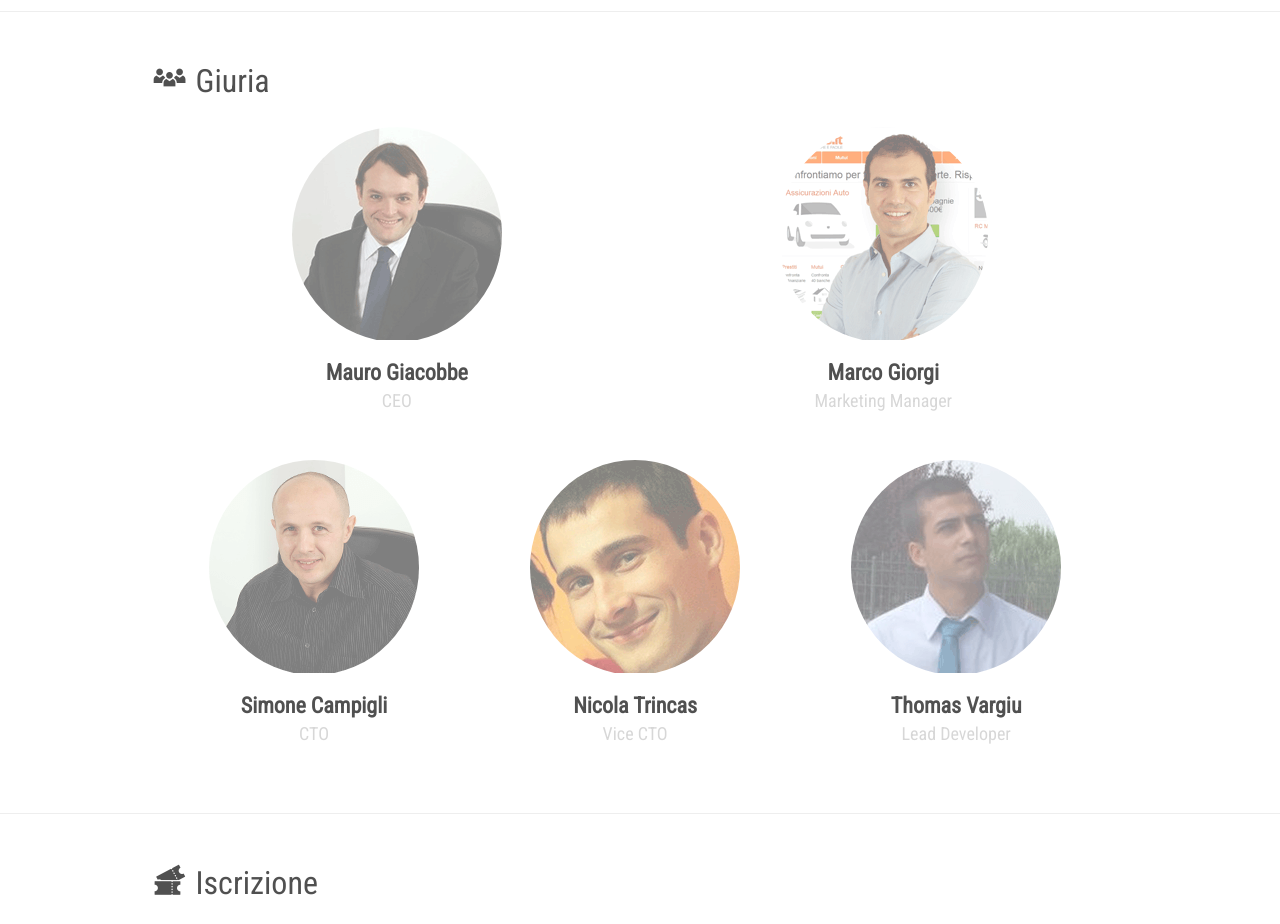
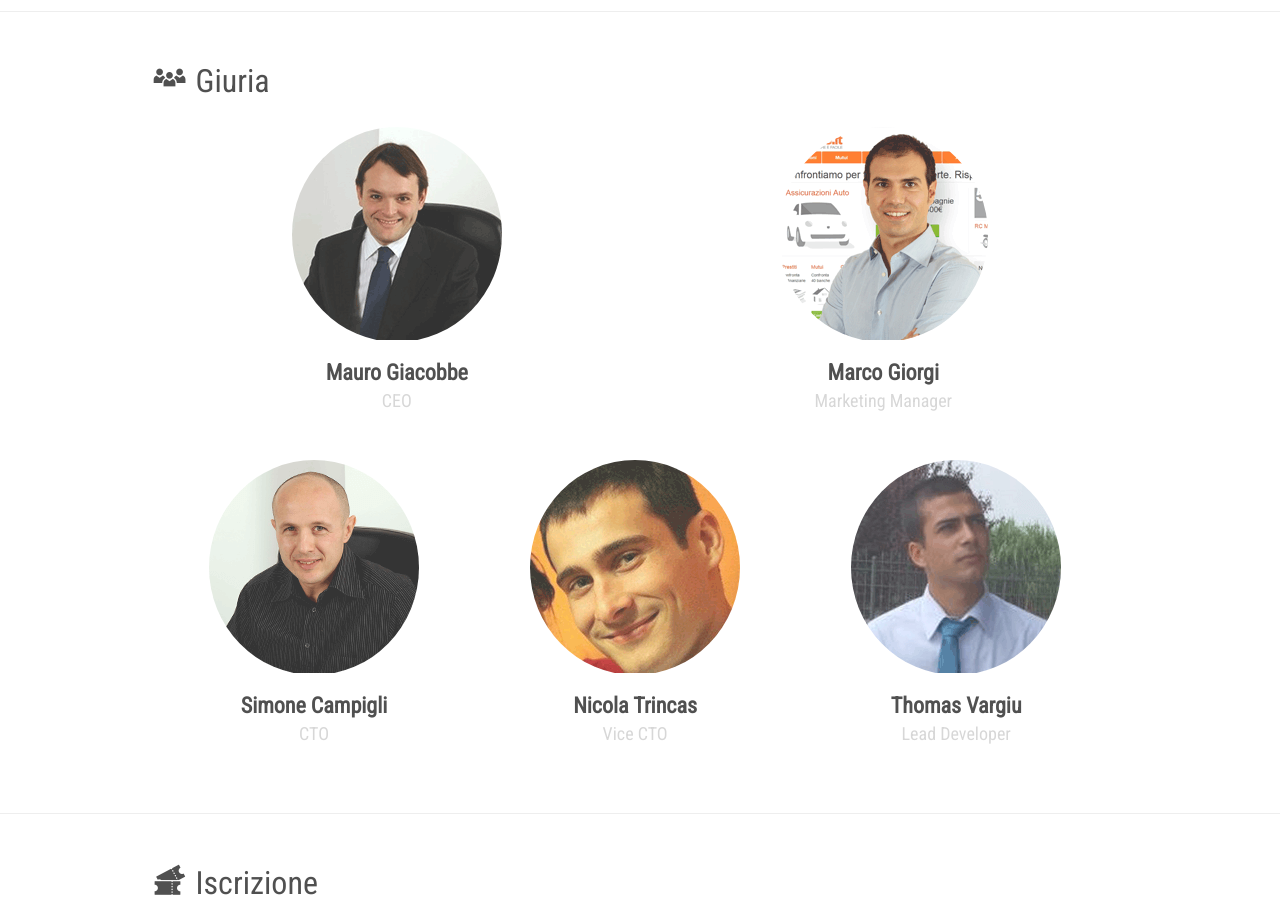
Before and after one commit to facile-it/hackathon2015, a website: page src/index.html in a window 1280 px wide. Shown: the part 3040-3964 px from the top of the page. Drawn offline with nearby package versions, Linux system fonts and the light colour scheme; some packages are replaced by stand-ins of ours; files that its build step writes are made by us from their sources; files whose address does not match are found by name.

Commit message:
Style fixes

```diff
--- a/src/sass/base/media.scss
+++ b/src/sass/base/media.scss
@@ -45,7 +45,6 @@
     }
     .first_section  {
         background-position: center center ;
-        background-size:inherit;
         min-height:  200px !important;
         padding-top: 0;
     }
--- a/src/sass/partials/main.scss
+++ b/src/sass/partials/main.scss
@@ -97,10 +97,6 @@ section {
         width: 33%;
         text-align: center;
 
-        &:hover .photo img {
-            @include scale(1.1, 1.1);
-        }
-
         .photo {
             display: inline-block;
             max-width: 210px;
@@ -110,18 +106,10 @@ section {
             @include border-radius(50%);
 
             filter: alpha(opacity=50);
-            opacity: 0.5;
-            -webkit-transition: opacity .4s ease;
-            -moz-transition: opacity .4s ease;
-            -ms-transition: opacity .4s ease;
-            -o-transition: opacity .4s ease;
-            transition: opacity .4s ease;
-
-
+            opacity: 0.8;
             img {
                 width: 100%;
                 height: auto;
-                @include transition(all, 0.3s, ease);
             }
         }
     }
```
Also changed, not shown: build/css/app.css.
